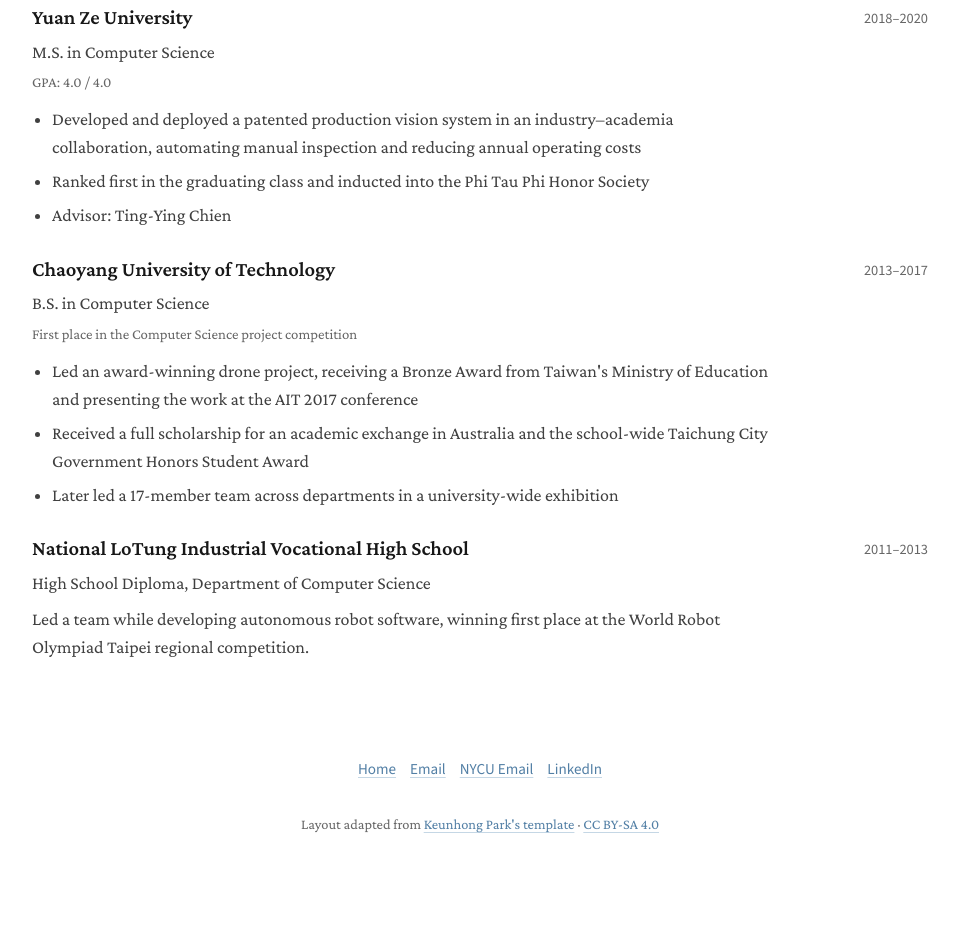
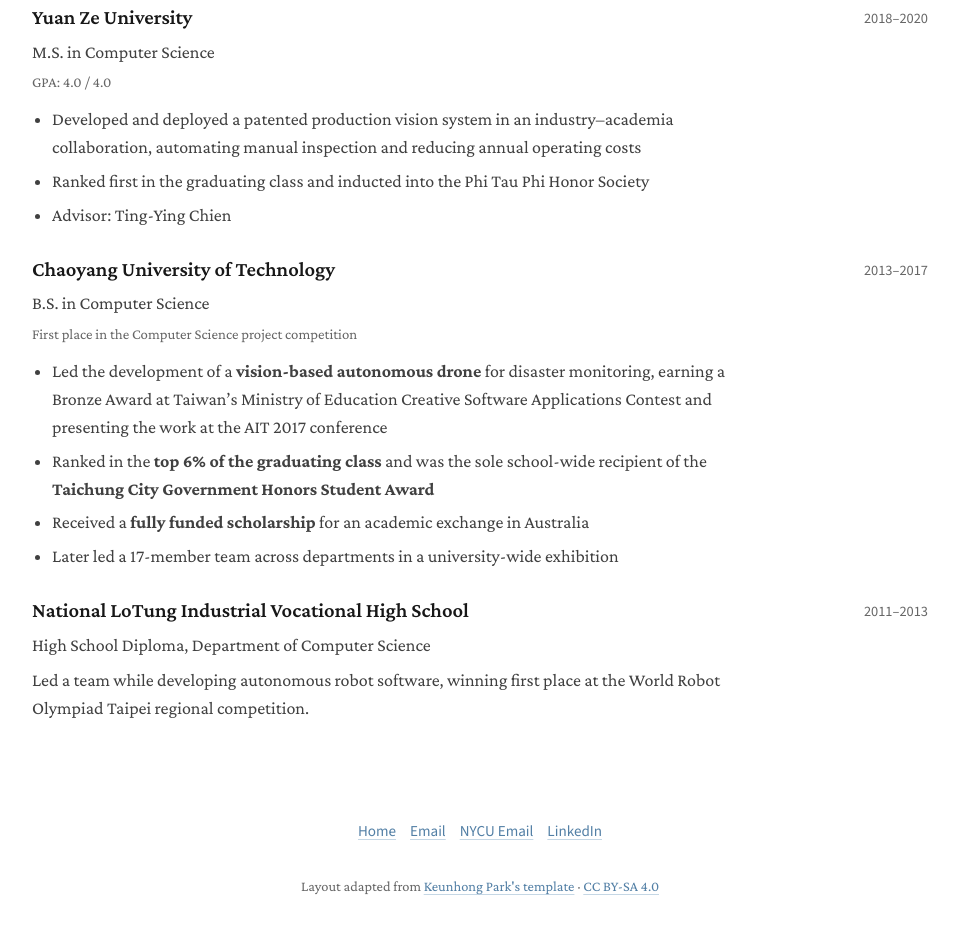
Before and after one commit to chenshihfang/chenshihfang.github.io, a plain HTML site: page cv/index.html in a window 1280 px wide. Shown: the part 6162-7096 px from the top of the page, without its empty margins (160-1119 px from the left). Before the commit the page ends 7034 px from the top, so only its background shows below. Drawn offline with Linux system fonts and the light colour scheme.

Commit message:
Update Chaoyang University education details

```diff
--- a/cv/index.html
+++ b/cv/index.html
@@ -179,7 +179,20 @@
       <h2 id="education-title">Education</h2>
       <article class="cv-entry"><div><h3>National Yang Ming Chiao Tung University</h3><p>Ph.D. in Computer Science</p><p class="venue">Coursework GPA: 4.24 / 4.3 · Dissertation GPA: 4.3 / 4.3</p><ul><li>Published three first-author papers at ICLR 2026 and in leading IEEE Transactions journals</li><li>Ph.D. Fellowships from Academia Sinica (2022–2026) and Foxconn–NYCU Joint Research Center (2021–2022)</li><li>Doctoral Dissertation Award, Honorable Mention, Taiwanese Association for Artificial Intelligence (2026)</li><li>Research Scholarship, CTCI Foundation (2026)</li><li>Dissertation: Rethinking Generic Object Tracking Toward Human-Level Perceptual Intelligence</li><li>Advisor: Yen-Yu Lin (NYCU). Co-advisors: Jun-Cheng Chen (Academia Sinica), I-Hong Jhuo (Microsoft AI)</li></ul><div class="paper-links"><a href="../#research-talk">Research slides</a></div></div><div class="cv-date">2021–2026</div></article>
       <article class="cv-entry"><div><h3>Yuan Ze University</h3><p>M.S. in Computer Science</p><p class="venue">GPA: 4.0 / 4.0</p><ul><li>Developed and deployed a patented production vision system in an industry–academia collaboration, automating manual inspection and reducing annual operating costs</li><li>Ranked first in the graduating class and inducted into the Phi Tau Phi Honor Society</li><li>Advisor: Ting-Ying Chien</li></ul></div><div class="cv-date">2018–2020</div></article>
-      <article class="cv-entry"><div><h3>Chaoyang University of Technology</h3><p>B.S. in Computer Science</p><p class="venue">First place in the Computer Science project competition</p><ul><li>Led an award-winning drone project, receiving a Bronze Award from Taiwan's Ministry of Education and presenting the work at the AIT 2017 conference</li><li>Received a full scholarship for an academic exchange in Australia and the school-wide Taichung City Government Honors Student Award</li><li>Later led a 17-member team across departments in a university-wide exhibition</li></ul></div><div class="cv-date">2013–2017</div></article>
+      <article class="cv-entry">
+        <div>
+          <h3>Chaoyang University of Technology</h3>
+          <p>B.S. in Computer Science</p>
+          <p class="venue">First place in the Computer Science project competition</p>
+          <ul>
+            <li>Led the development of a <strong>vision-based autonomous drone</strong> for disaster monitoring, earning a Bronze Award at Taiwan’s Ministry of Education Creative Software Applications Contest and presenting the work at the AIT 2017 conference</li>
+            <li>Ranked in the <strong>top 6% of the graduating class</strong> and was the sole school-wide recipient of the <strong>Taichung City Government Honors Student Award</strong></li>
+            <li>Received a <strong>fully funded scholarship</strong> for an academic exchange in Australia</li>
+            <li>Later led a 17-member team across departments in a university-wide exhibition</li>
+          </ul>
+        </div>
+        <div class="cv-date">2013–2017</div>
+      </article>
       <article class="cv-entry"><div><h3>National LoTung Industrial Vocational High School</h3><p>High School Diploma, Department of Computer Science</p><p>Led a team while developing autonomous robot software, winning first place at the World Robot Olympiad Taipei regional competition.</p></div><div class="cv-date">2011–2013</div></article>
     </section>
 
```
